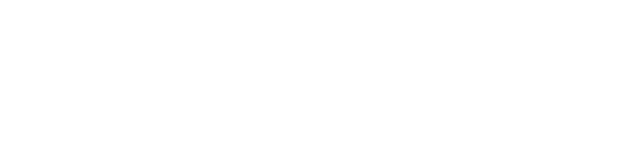
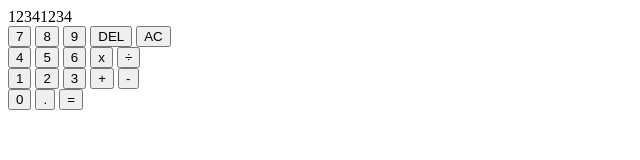
Before and after one commit to muahchee/calculator, a plain HTML site: page index.html in a window 1280 px wide. Shown: the whole page, without its empty margins (0-640 px from the left). Drawn offline with Linux system fonts and the light colour scheme.

Commit message:
Create calculator ui (non-functional)

```diff
--- a/index.html
+++ b/index.html
@@ -10,6 +10,39 @@
     <script src="script.js" defer></script>
 </head>
 <body>
+    <div class="main-container">
+        <div class="display-container">
+            <div class="display">12341234</div>
+        </div>
 
+        <div class="btn-container">
+            <div class="btn-row">
+                <button id="btn-7">7</button>
+                <button id="btn-8">8</button>
+                <button id="btn-9">9</button>
+                <button id="btn-DEL">DEL</button>
+                <button id="btn-AC">AC</button>
+            </div>
+            <div class="btn-row">
+                <button id="btn-4">4</button>
+                <button id="btn-5">5</button>
+                <button id="btn-6">6</button>
+                <button id="btn-multiply">x</button>
+                <button id="btn-divide">÷</button>
+            </div>
+            <div class="btn-row">
+                <button id="btn-1">1</button>
+                <button id="btn-2">2</button>
+                <button id="btn-3">3</button>
+                <button id="btn-plus">+</button>
+                <button id="btn-minus">-</button>
+            </div>
+            <div class="btn-row">
+                <button id="btn-0">0</button>
+                <button id="btn-decimal">.</button>
+                <button id="btn-equals">=</button>
+            </div>
+        </div>
+    </div>
 </body>
 </html>
```
